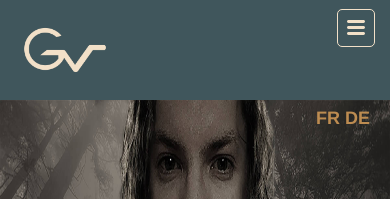
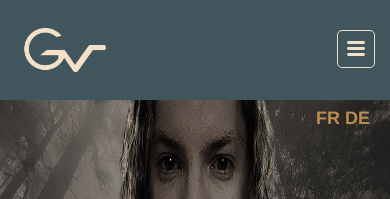
Before and after one commit to golombekvincent/golombekvincent, a Jekyll site: the page built from index.html, in a window 390 px wide. Shown: the top 199 px of the page. Built offline with Jekyll 4.4.1, drawn with Linux system fonts in a browser that asks for light colours.

Commit message:
responsiv

```diff
--- a/_sass/_layout.scss
+++ b/_sass/_layout.scss
@@ -36,7 +36,7 @@
 
     @include media-query(700px) {
         position: absolute;
-        top: 9px;
+        top: 30%;
         right: $spacing-unit / 2;
         background-color: #40565c;
         border: 1px solid #f2e0c8;
```
